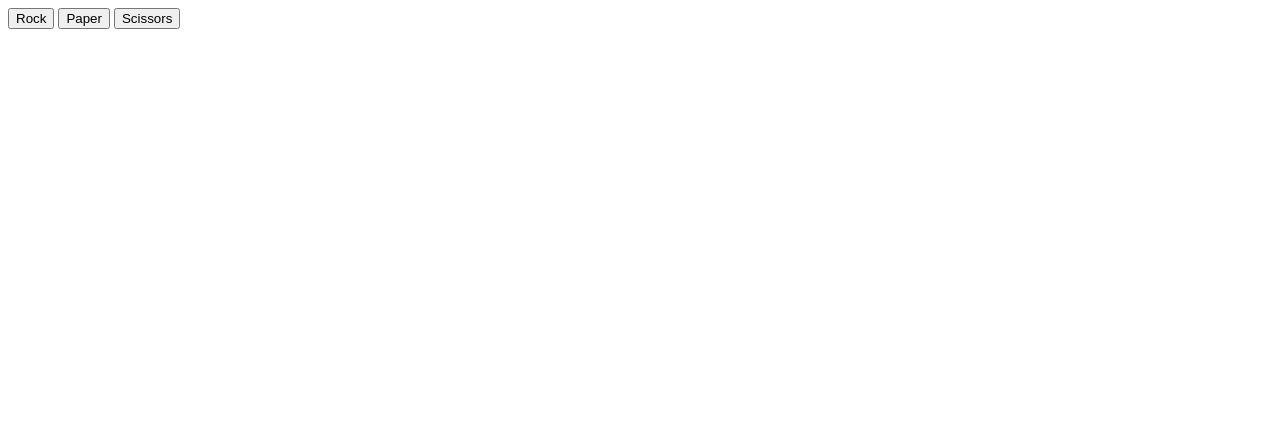
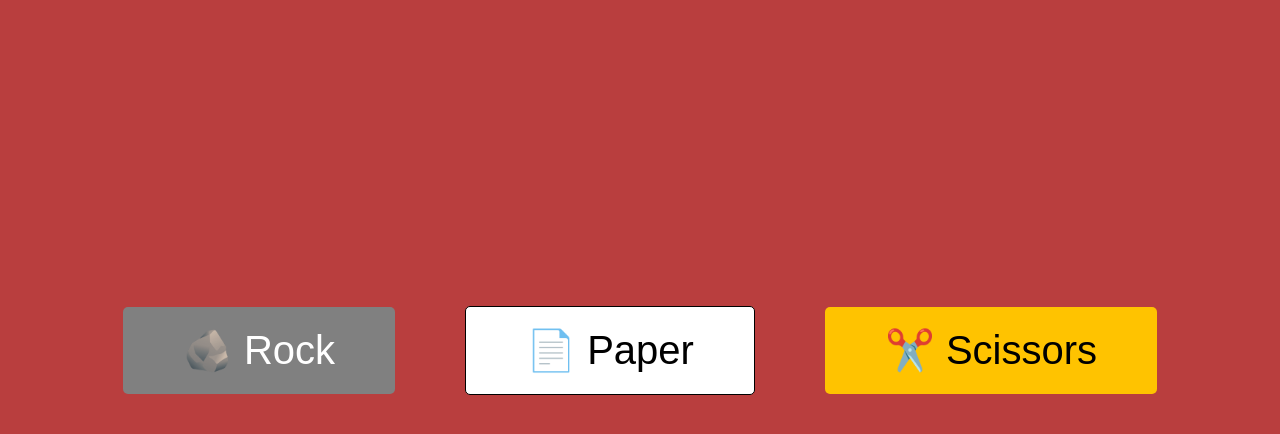
Before and after one commit to vbenedeto/rock-paper-scissors, a plain HTML site: page index.html in a window 1280 px wide. Drawn offline with Linux system fonts and the light colour scheme.

Commit message:
Add UI style

```diff
--- a/index.html
+++ b/index.html
@@ -3,14 +3,16 @@
 <head>
   <meta charset="UTF-8">
   <meta name="viewport" content="width=device-width, initial-scale=1.0">
+  <link rel="stylesheet" href="styles.css">
   <script src="script.js" defer></script>
   <title>Rock Paper Scissors</title>
 </head>
 <body>
-  <div id="container">
-    <button id="rock">Rock</button>
-    <button id="paper">Paper</button>
-    <button id="scissors">Scissors</button>
+  <div id="btns-container">
+    <button id="Rock">🪨 Rock</button>
+    <button id="Paper">📄 Paper</button>
+    <button id="Scissors">✂️ Scissors</button>
   </div>
+  <div id="result-container"></div>
 </body>
 </html>
--- a/script.js
+++ b/script.js
@@ -2,19 +2,22 @@
 function getComputerChoice() {
   const choice = Math.floor(Math.random() * 3);
   if (choice === 0) {
-    return "rock";
+    return "Rock";
   } else if (choice === 1) {
-    return "scissors";
+    return "Scissors";
   } else {
-    return "paper";
+    return "Paper";
   }
 }
 
-const container = document.querySelector("#container");
-const result = document.createElement("div");
+const resultContainer = document.querySelector("#result-container");
+const result = document.createElement("p");
+result.classList.add("result-text");
+resultContainer.appendChild(result);
+
 const round = document.createElement("p");
-container.appendChild(result);
-container.appendChild(round);
+round.classList.add("round-text");
+resultContainer.appendChild(round);
 
 let computerScore = 0;
 let humanScore = 0;
@@ -43,7 +46,8 @@ function playGame(userChoice, computerChoice) {
     result.textContent = `You lose! ${computerChoice} beats ${userChoice}!`;
   }
 
-  round.textContent = `Score - You: ${humanScore}, Computer: ${computerScore}`;
+  const roundText = `You: ${humanScore}\nComputer: ${computerScore}`;
+  round.innerHTML = roundText.replace(/\n/g, "<br>");
 
   checkForWinner();
 
--- /dev/null
+++ b/styles.css
@@ -0,0 +1,70 @@
+body {
+  font-family: 'Orbitron', sans-serif;
+  margin: 0;
+  height: 100vh;
+  background: #b93e3e;
+  display: flex;
+  flex-direction: column;
+  justify-content: center;
+  align-items: center;
+  gap: 50px;
+}
+
+#btns-container {
+  display: flex;
+  justify-content: center;
+  gap: 50px;
+  align-items: center;
+}
+
+#result-container {
+  display: flex;
+  justify-content: center;
+}
+
+#Rock {
+  background-color: #808080;
+  color: white;
+}
+
+#Paper {
+  background-color: #FFFFFF;
+  border: 1px solid #000;
+}
+
+#Scissors {
+  background-color: #FFC300;
+}
+
+button {
+  font-family: 'Orbitron', sans-serif;
+  padding: 20px 60px;
+  margin: 10px;
+  border: 2px solid #000;
+  border: none;
+  border-radius: 5px;
+  cursor: pointer;
+  font-size: 40px;
+  transition: background-color 0.3s ease;
+}
+
+button:hover {
+  opacity: 0.9;
+}
+
+#result-container {
+  display: flex;
+  flex-direction: column;
+}
+
+.result-text {
+  font-size: 38px;
+  font-weight: bold;
+  margin-top: 20px;
+  margin: 0;
+}
+
+.round-text {
+  color: #eae0e0;
+  font-size: 25px;
+}
```
